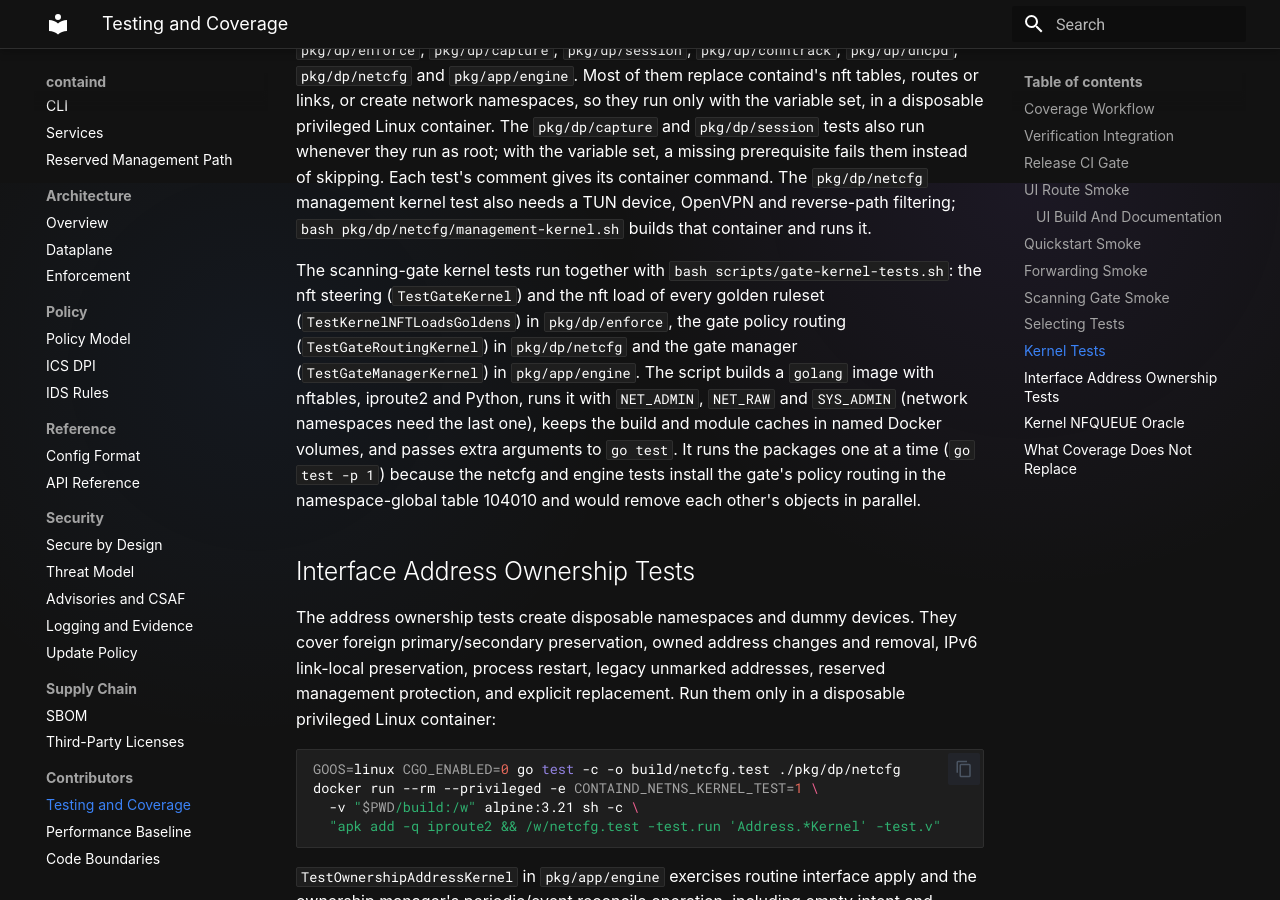
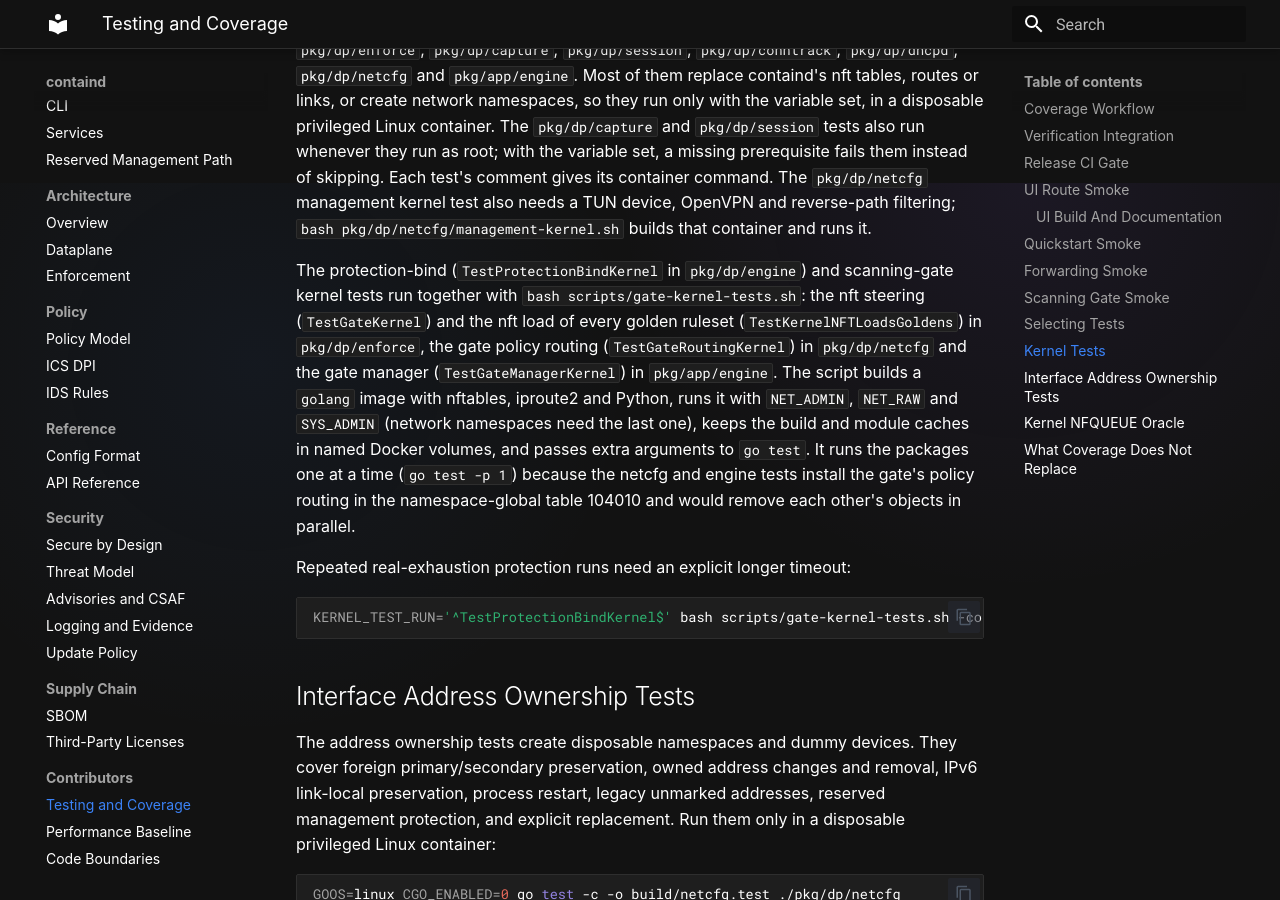
Before and after one commit to tonylturner/containd, an MkDocs documentation site: the page built from docs/mkdocs/testing.md, in a window 1280 px wide and 900 px high, scrolled down 5217 px. Built offline with MkDocs 1.6.1 and Material for MkDocs 9.7.7, drawn with Linux system fonts in a browser that asks for light colours.

Commit message:
Include protection bind coverage in the kernel gate

````diff
--- a/docs/mkdocs/testing.md
+++ b/docs/mkdocs/testing.md
@@ -224,7 +224,8 @@ container command. The `pkg/dp/netcfg` management kernel test also needs a
 TUN device, OpenVPN and reverse-path filtering;
 `bash pkg/dp/netcfg/management-kernel.sh` builds that container and runs it.
 
-The scanning-gate kernel tests run together with
+The protection-bind (`TestProtectionBindKernel` in `pkg/dp/engine`) and
+scanning-gate kernel tests run together with
 `bash scripts/gate-kernel-tests.sh`: the nft steering (`TestGateKernel`) and
 the nft load of every golden ruleset (`TestKernelNFTLoadsGoldens`) in
 `pkg/dp/enforce`, the gate policy routing (`TestGateRoutingKernel`) in
@@ -236,6 +237,12 @@ named Docker volumes, and passes extra arguments to `go test`. It runs the
 packages one at a time (`go test -p 1`) because the netcfg and engine tests
 install the gate's policy routing in the namespace-global table 104010 and
 would remove each other's objects in parallel.
+
+Repeated real-exhaustion protection runs need an explicit longer timeout:
+
+```sh
+KERNEL_TEST_RUN='^TestProtectionBindKernel$' bash scripts/gate-kernel-tests.sh -count=20 -timeout 30m -- ./pkg/dp/engine
+```
 
 ## Interface Address Ownership Tests
 
````
Also changed, not shown: 1 other file.
